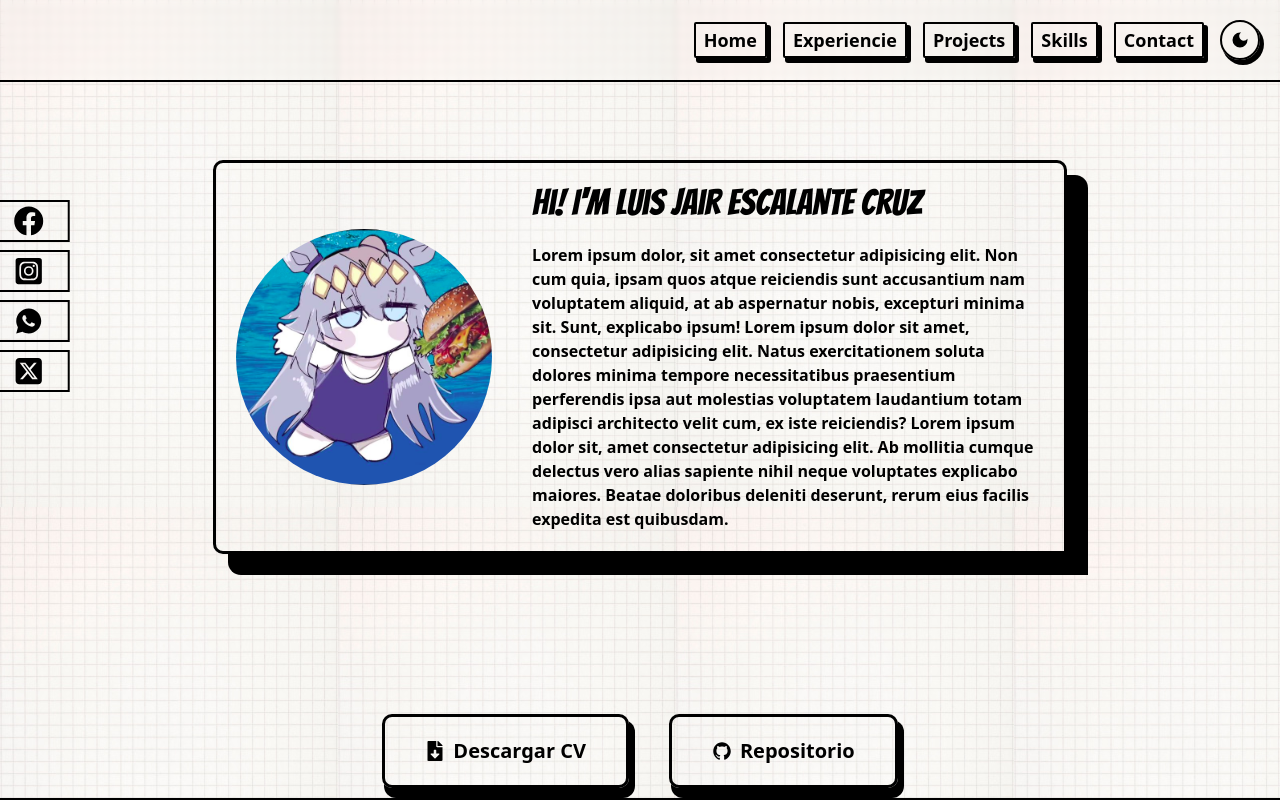
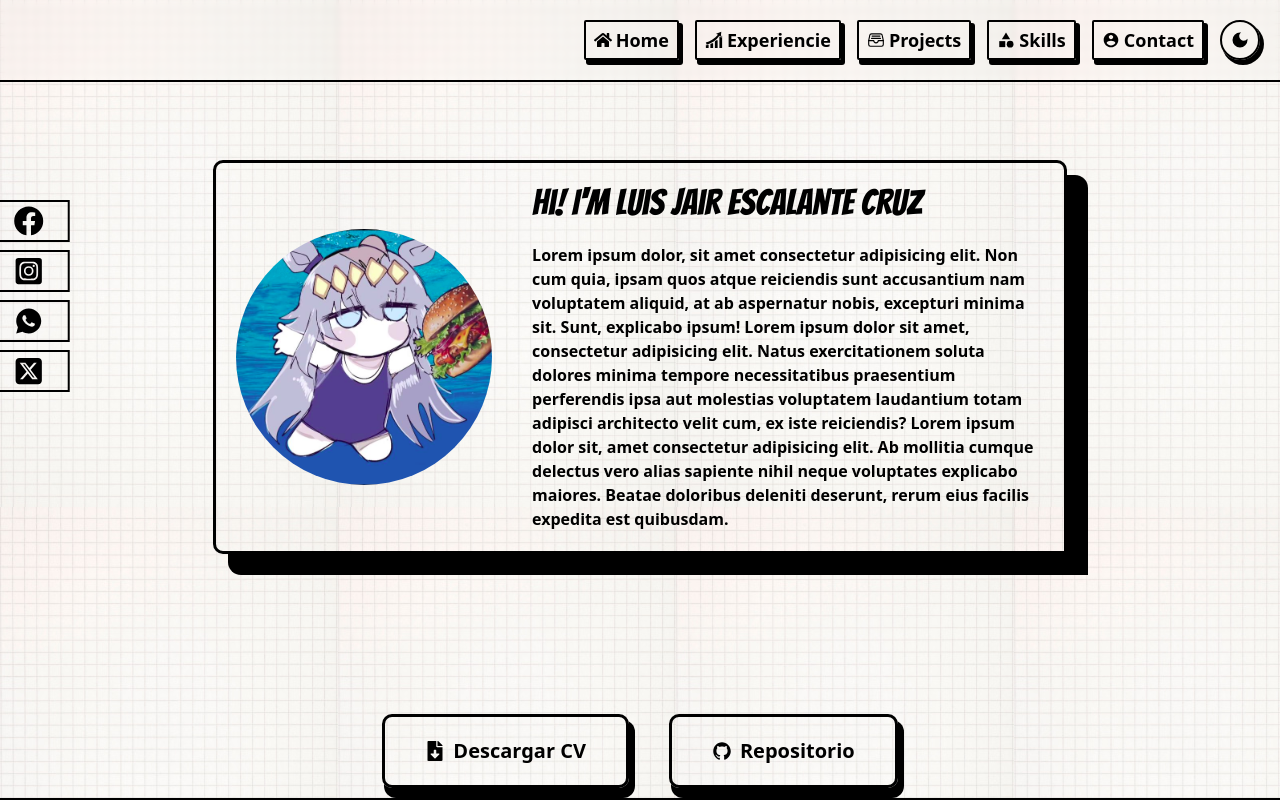
Before and after one commit to ElNao28/portafolio, a React (Vite) app: page / in a window 1280 px wide. Shown: the top 800 px of the page. Built offline with nearby package versions, Linux system fonts and the light colour scheme.

Commit message:
feat: add icons to navbar

```diff
--- a/src/components/NavBar.tsx
+++ b/src/components/NavBar.tsx
@@ -1,5 +1,10 @@
 import { CiSun } from "react-icons/ci";
 import { MdDarkMode } from "react-icons/md";
+import { FaHome } from "react-icons/fa";
+import { GiProgression } from "react-icons/gi";
+import { IoFileTrayFullOutline } from "react-icons/io5";
+import { MdCategory } from "react-icons/md";
+import { IoMdContact } from "react-icons/io";
 import { useTheme } from "../hooks/useTheme";
 import "../styles/navbar.css";
 
@@ -13,42 +18,47 @@ export const NavBar = () => {
       <ul className="flex items-center gap-3 md:gap-4 font-bold justify-end">
         <li>
           <a
-            className="border-2 rounded-[2px] py-1 px-2 button-nav"
+            className="border-2 rounded-[2px] py-1 px-2 button-nav flex items-center gap-1"
             href="#home"
           >
-            Home
+            <FaHome />
+            <span>Home</span>
           </a>
         </li>
         <li>
           <a
-            className="border-2 rounded-[2px] py-1 px-2 button-nav"
+            className="border-2 rounded-[2px] py-1 px-2 button-nav flex items-center gap-1"
             href="#experience"
           >
-            Experiencie
+            <GiProgression />
+            <span>Experiencie</span>
           </a>
         </li>
         <li>
           <a
-            className="border-2 rounded-[2px] py-1 px-2 button-nav"
+            className="border-2 rounded-[2px] py-1 px-2 button-nav flex items-center gap-1"
             href="#projects"
           >
-            Projects
+            <IoFileTrayFullOutline />
+            <span>Projects</span>
           </a>
         </li>
         <li>
           <a
-            className="border-2 rounded-[2px] py-1 px-2 button-nav"
+            className="border-2 rounded-[2px] py-1 px-2 button-nav flex items-center gap-1"
             href="#skills"
           >
-            Skills
+            <MdCategory />
+            <span>Skills</span>
           </a>
         </li>
         <li>
           <a
-            className="border-2 rounded-[2px] py-1 px-2 button-nav"
+            className="border-2 rounded-[2px] py-1 px-2 button-nav flex items-center gap-1"
             href="#contact"
           >
-            Contact
+            <IoMdContact />
+            <span>Contact</span>
           </a>
         </li>
         <li className="border-2 rounded-full py-2 px-2 button-nav">
```
